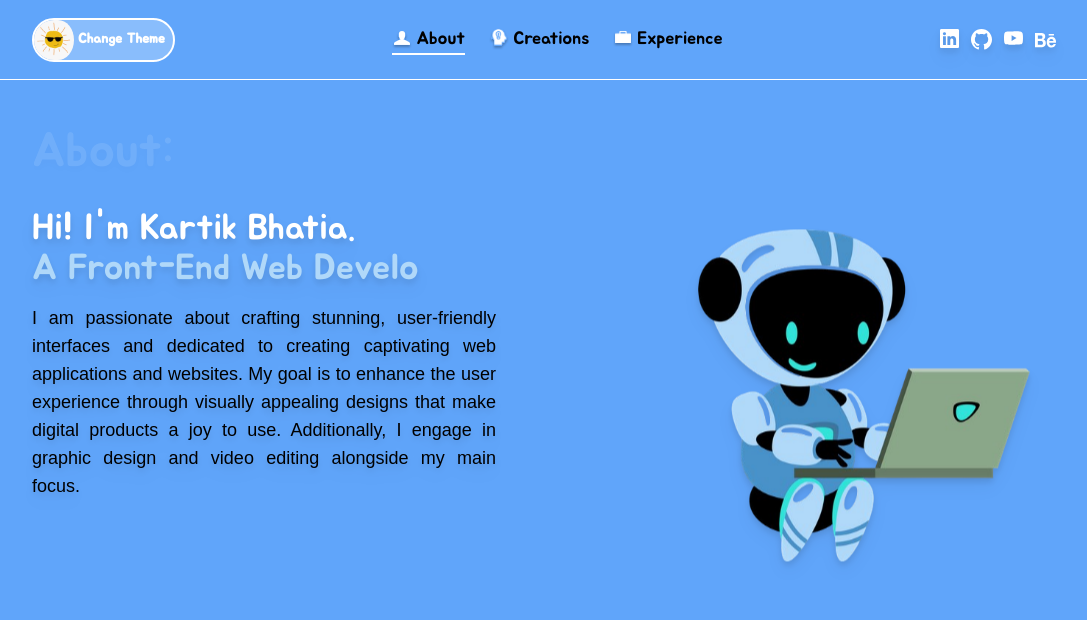
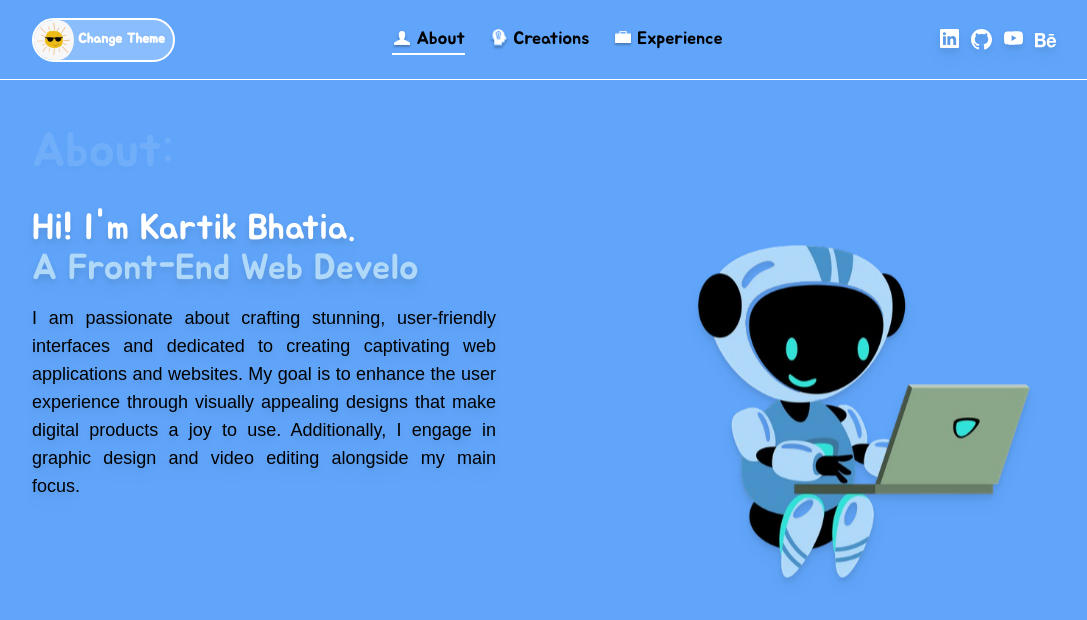
Before and after one commit to karti3k/personal-portfolio-project-2.0, a Next.js app: page / in a window 1280 px wide. Shown: the top 620 px of the page, without its empty margins (96-1183 px from the left). Built offline with nearby package versions, Linux system fonts and the light colour scheme; a web font is replaced by a local one.

Commit message:
fixed postion of the robo image on aobut section

```diff
--- a/src/components/About.tsx
+++ b/src/components/About.tsx
@@ -60,7 +60,7 @@ const About: React.FC<AboutProps> = ({ isDarkMode }) => {
                 </div>
             </div>
             <div className='w-1/2 h-[75%] flex flex-col justify-center items-center'>
-                <Image className={`lg:w-[52%] w-[80%] float-animation md:mt-28 lg:mt-12 ${isDarkMode?'drop-shadow-2xl':'drop-shadow-lg'}`} src={Robo} alt='white robo' />
+                <Image className={`lg:w-[52%] w-[80%] float-animation md:mt-28 lg:mt-20 ${isDarkMode?'drop-shadow-2xl':'drop-shadow-lg'}`} src={Robo} alt='white robo' />
             </div>
         </main>
     );
```
